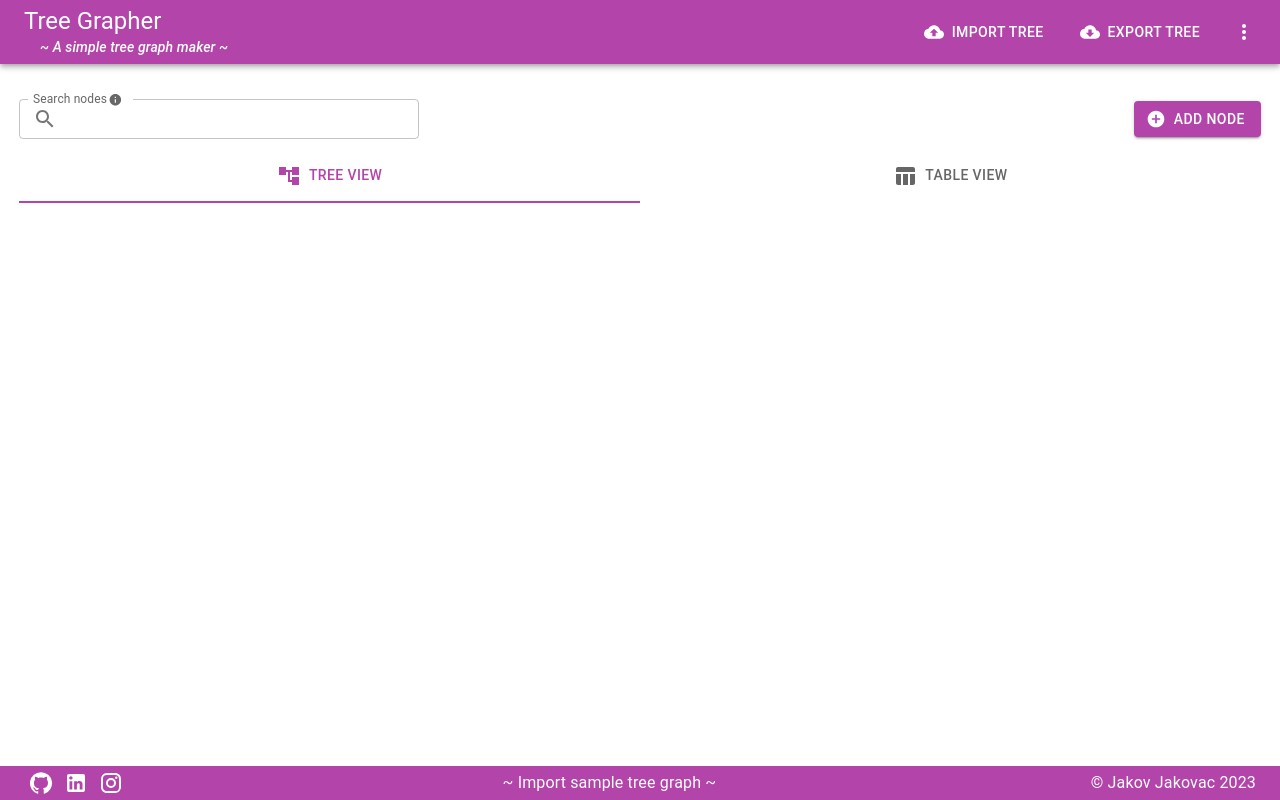
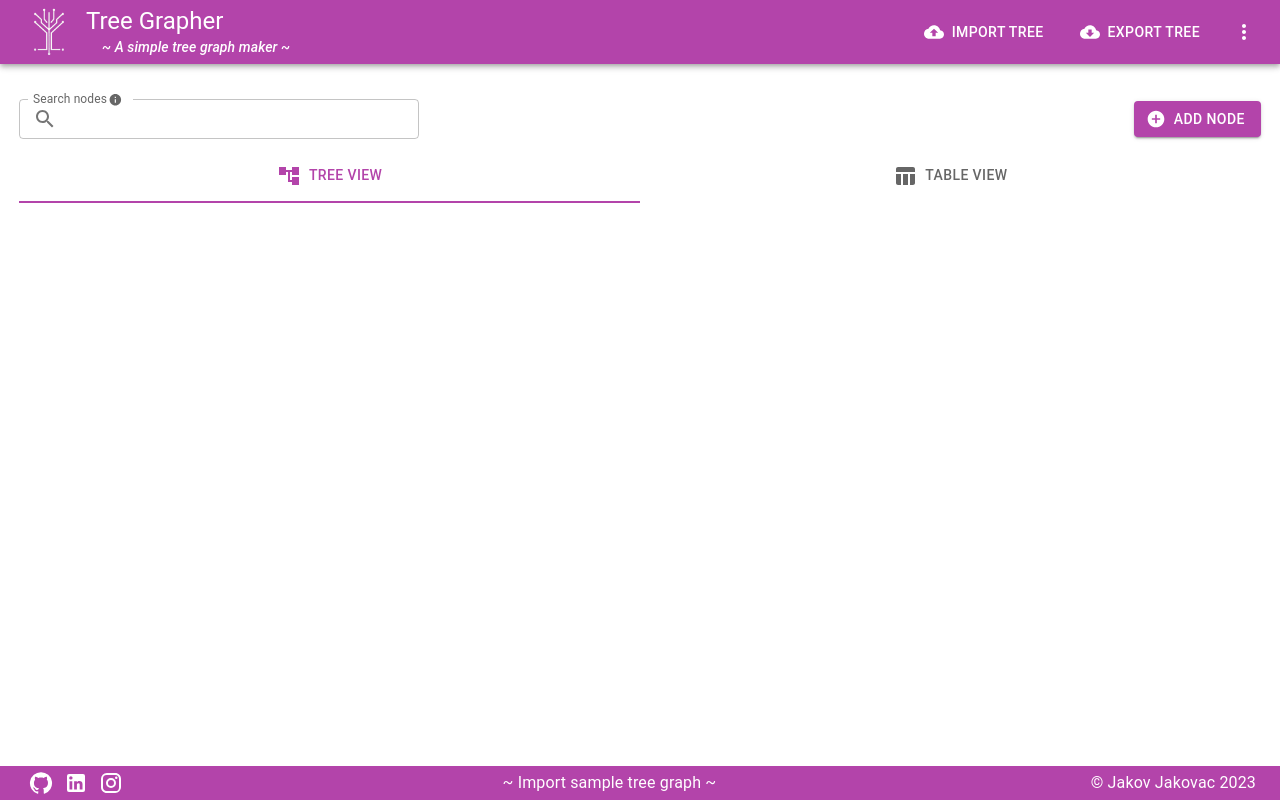
Before and after one commit to OffCrazyFreak/Tree-Grapher, a React (Create React App) app: page / in a window 1280 px wide. Built offline with nearby package versions, Linux system fonts and the light colour scheme.

Commit message:
Added logo to header

```diff
--- a/src/App.jsx
+++ b/src/App.jsx
@@ -22,7 +22,7 @@ import TableView from "./components/TableView";
 
 import DeleteModal from "./components/CustomModal";
 
-import BESTZagrebTreeData from "./sampleData/TreeData_BEST_Zagreb.json";
+import BESTZagrebTreeData from "./assets/sampleData/TreeData_BEST_Zagreb.json";
 
 import { flattenTree } from "./utils/treeUtils";
 import { deleteNodeRecursively } from "./utils/nodeUtils";
--- a/src/components/Footer.jsx
+++ b/src/components/Footer.jsx
@@ -10,7 +10,7 @@ import { useContext } from "react";
 
 import ModalContext from "../context/ModalContext";
 
-import SampleTreeData from "../sampleData/TreeData_Sample.json";
+import SampleTreeData from "../assets/sampleData/TreeData_Sample.json";
 
 export default function Footer({ treeData, updateData }) {
   const { setModalData } = useContext(ModalContext);
--- a/src/components/Header.jsx
+++ b/src/components/Header.jsx
@@ -1,4 +1,6 @@
 import { AppBar, Box, Toolbar, Container, Typography } from "@mui/material";
+
+import logo from "../assets/images/logo.png";
 
 import HeaderActions from "./HeaderActions";
 
@@ -12,6 +14,21 @@ export default function Header({ treeData, updateData }) {
               sx={{
                 flexGrow: 1,
 
+                display: "flex",
+                justifyContent: "left",
+                alignItems: "center",
+                gap: "0.75rem",
+              }}
+            >
+              <img
+                src={logo}
+                alt="Logo"
+                loading="lazy"
+                width={50}
+                height={50}
+              />
+              <Box
+                sx={{
                   display: "flex",
                   flexDirection: "column",
                 }}
@@ -32,6 +49,7 @@ export default function Header({ treeData, updateData }) {
                   ~ A simple tree graph maker ~
                 </Typography>
               </Box>
+            </Box>
 
             <HeaderActions treeData={treeData} updateData={updateData} />
           </Toolbar>
```
Also changed, not shown: public/logo.png, src/assets/images/logo.png (added), src/assets/sampleData/TreeData_BEST_Zagreb.json (renamed from src/sampleData/TreeData_BEST_Zagreb.json), src/assets/sampleData/TreeData_Sample.json (renamed from src/sampleData/TreeData_Sample.json). Lines whose indentation alone changed are shown as unchanged.
